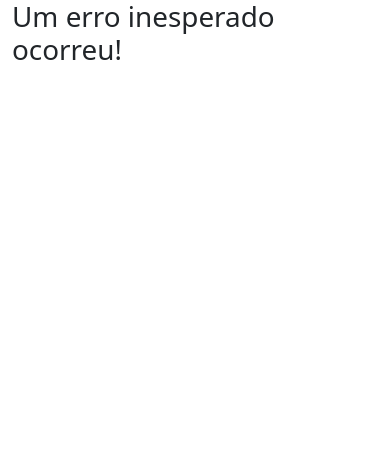
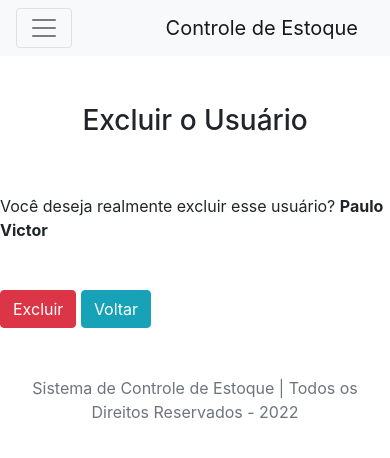
Before and after one commit to paulowolfgang/controle-estoque-web, a PHP site: page /user/delete/1 in a window 390 px wide. Shown: the top 458 px of the page. Run offline with PHP 8.4, Linux system fonts and the light colour scheme; data comes from the database, SQL or seed files in the repository; classes that the project's autoload settings leave out are loaded by file name; some libraries are stand-ins or nearby versions.

Commit message:
Implementação da view, e método de exclusão de usuários

```diff
--- a/App/Controllers/UserController.php
+++ b/App/Controllers/UserController.php
@@ -73,6 +73,18 @@
 			}
 		}
 
+		public function success()
+	    {
+	        if(Session::returnValueForm('name_user')) {
+	            $this->render('/user/success');
+
+	            Session::clearForm();
+	            Session::clearMessage();
+	        }else{
+	            $this->redirect('/');
+	        }
+	    }
+
 		// Método de recuperação da view de edição do usuário
 		public function edit($params)
 		{
@@ -128,15 +140,43 @@
 
 		}
 
-		public function success()
-	    {
-	        if(Session::returnValueForm('name_user')) {
-	            $this->render('/user/success');
+		// Método de renderização da view de exclusão do usuário
+		public function delete($params)
+		{
+			$id_user = $params[0];
 
-	            Session::clearForm();
-	            Session::clearMessage();
-	        }else{
-	            $this->redirect('/');
-	        }
-	    }
+			$userDAO = new UserDAO();
+
+			$user = $userDAO->list($id_user);
+
+			if(!$user){
+				Session::saveMessage("O usuário não existe!");
+				$this->redirect('/user');
+			}
+
+			self::setViewParam('user', $user);
+
+			$this->render('/user/delete');
+
+			Session::clearMessage();
+
+		}
+
+		// Método de exclusão do usuário
+		public function exclusion()
+		{
+			$User = new User();
+			$User->setIdUser($_POST['id_user']);
+
+			$userDAO = new UserDAO();
+
+			if(!$userDAO->exclusion($User)){
+				Session::saveMessage("O usuário não existe!");
+				$this->redirect('/user');
+			}
+
+			Session::saveMessage("Usuário excluído com sucesso!");
+
+			$this->redirect('/user');
+		}
 	}
--- a/App/Models/DAO/userDAO.php
+++ b/App/Models/DAO/userDAO.php
@@ -98,4 +98,16 @@ class UserDAO extends BaseDAO
             throw new \Exception("Erro ao salvar os dados.", 500);
         }
     }
+
+    public function exclusion(User $user)
+    {
+        try {
+            $id_user = $user->getIdUser();
+
+            return $this->delete('user',"id_user = $id_user");
+
+        }catch (Exception $e){
+            throw new \Exception("Erro ao deletar o usuário", 500);
+        }
+    }
 }
--- /dev/null
+++ b/App/Views/user/delete.php
@@ -0,0 +1,32 @@
+<div class="container mb-5">
+    <div class="row">
+        <div class="col-md-12 mt-5">
+            <center>
+                <h3>Excluir o Usuário</h3>
+            </center>
+        </div>
+
+        <?php if($Session::returnError()){ ?>
+            <div class="alert alert-warning" role="alert">
+                <a href="#" class="close" data-dismiss="alert" aria-label="close">&times;</a>
+                <?php foreach($Session::returnError() as $key => $message){ ?>
+                    <?php echo $message; ?> <br>
+                <?php } ?>
+            </div>
+        <?php } ?>
+
+        <form action="http://<?php echo APP_HOST; ?>/user/exclusion" method="post">
+            <input type="hidden" class="form-control" name="id_user" value="<?php echo $viewVar['user']->getIdUser(); ?>">
+
+            <div class="panel panel-danger">
+                <div class="panel-body mt-5 mb-5">
+                    Você deseja realmente excluir esse usuário? <b> <?php echo $viewVar['user']->getNameUser(); ?> </b>
+                </div>
+                <div class="panel-footer">
+                    <button type="submit" class="btn btn-danger btn">Excluir</button>
+                    <a href="http://<?php echo APP_HOST; ?>/user" class="btn btn-info btn">Voltar</a>
+                </div>
+            </div>
+        </form>
+    </div>
+</div>
--- a/App/Views/user/index.php
+++ b/App/Views/user/index.php
@@ -49,7 +49,7 @@
                                 <td>
                                     <center>
                                         <a href="http://<?php echo APP_HOST; ?>/user/edit/<?php echo $user->getIdUser(); ?>" class="btn btn-info btn-sm">Editar</a>
-                                        <a href="http://<?php echo APP_HOST; ?>/delet/delet/<?php echo $user->getIdUser(); ?>" class="btn btn-danger btn-sm">Remover</a>
+                                        <a href="http://<?php echo APP_HOST; ?>/user/delete/<?php echo $user->getIdUser(); ?>" class="btn btn-danger btn-sm">Remover</a>
                                     </center>
                                 </td>
                             </tr>
```
